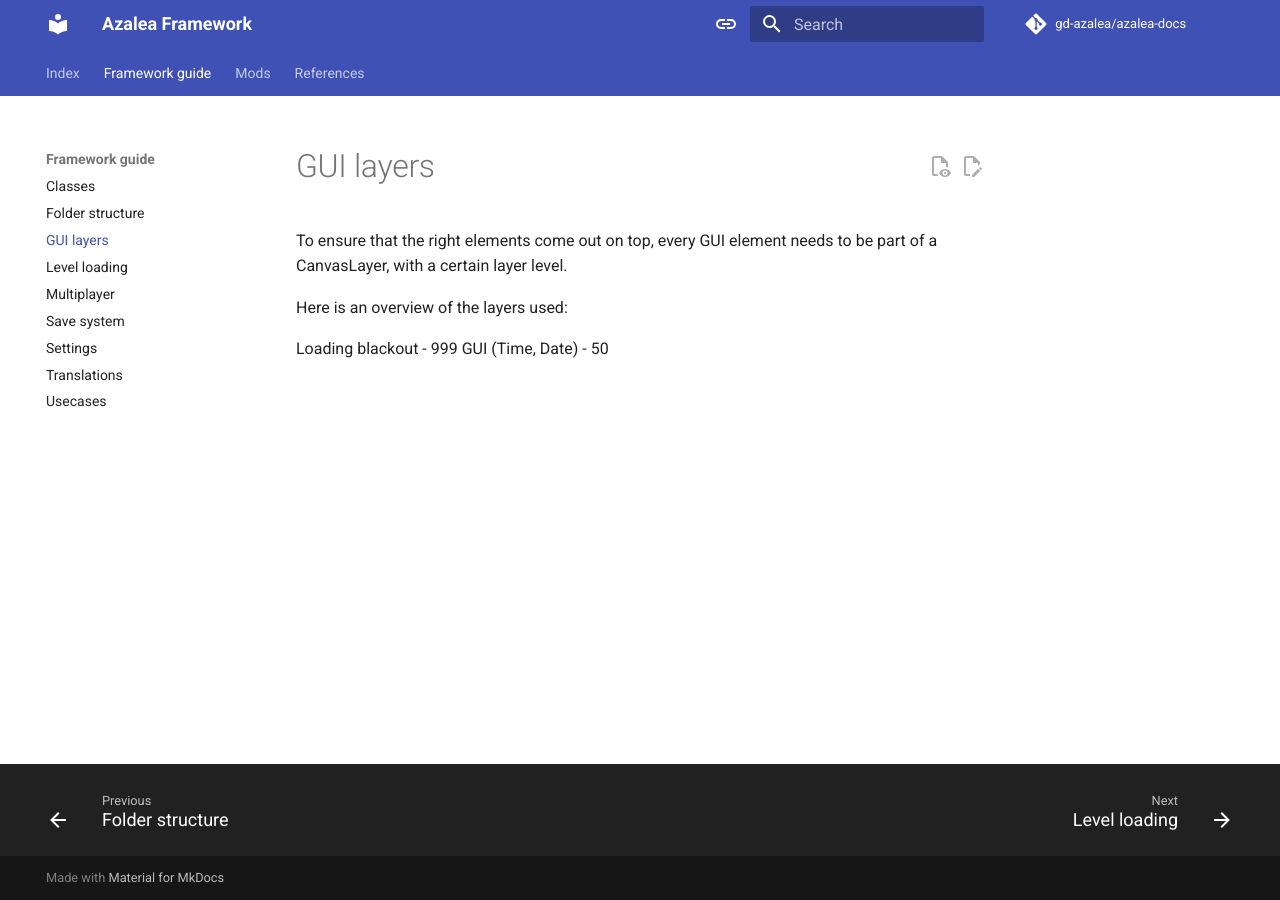
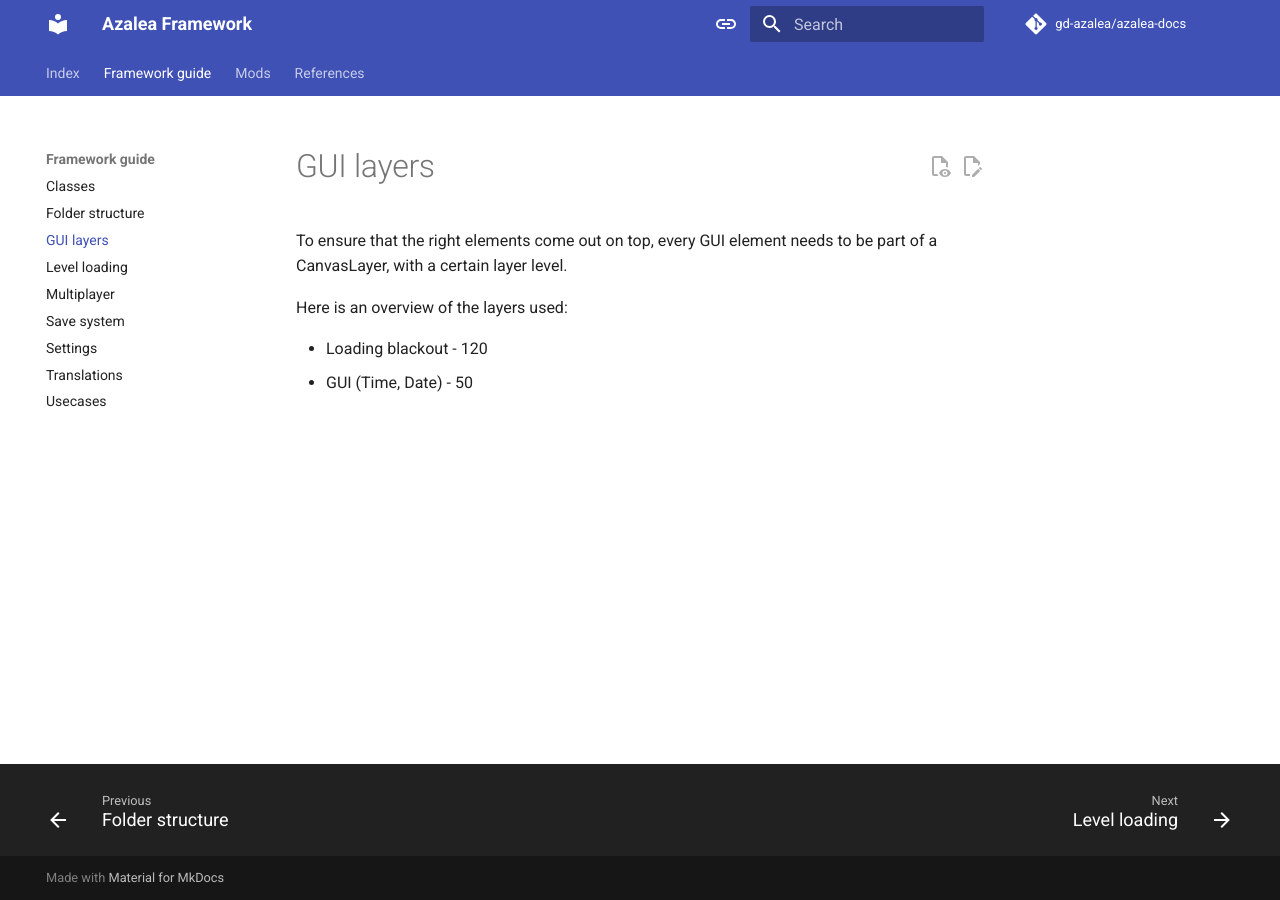
Before and after one commit to gd-azalea/azalea-docs, an MkDocs documentation site: the page built from docs/framework-guide/gui-layers.md, in a window 1280 px wide. Built offline with MkDocs 1.6.1 and Material for MkDocs 9.7.7, drawn with Linux system fonts in a browser that asks for light colours; comment, search, counter and statistics services are not loaded.

Commit message:
Update gui-layers.md

```diff
--- a/docs/framework-guide/gui-layers.md
+++ b/docs/framework-guide/gui-layers.md
@@ -4,5 +4,5 @@
 
 Here is an overview of the layers used:
 
-Loading blackout - 999
-GUI (Time, Date) - 50
+- Loading blackout - 120
+- GUI (Time, Date) - 50
```
